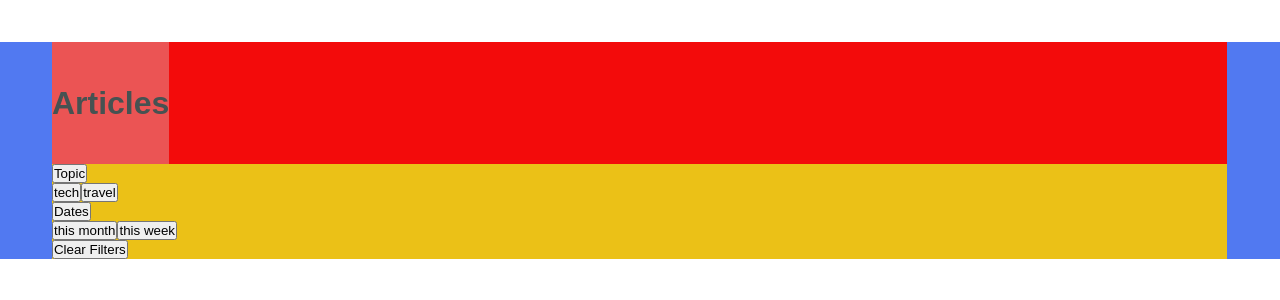
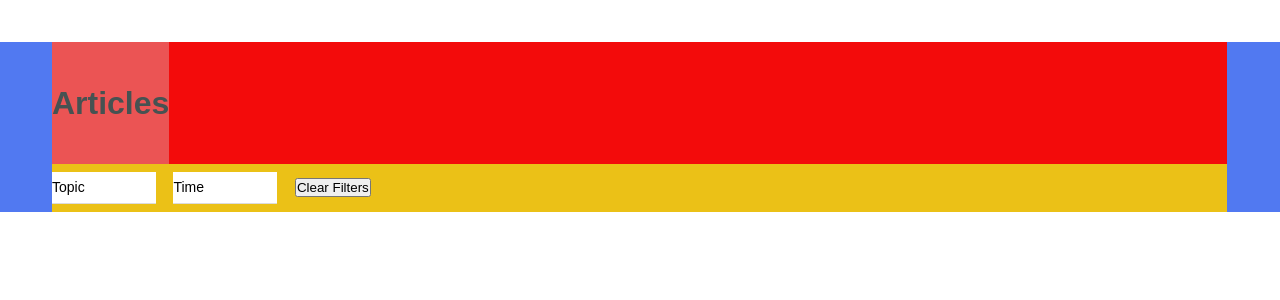
Before and after one commit to LukaszKolodziejski/XXXL_Global-News-1, a React (Create React App) app: page / in a window 1280 px wide. Shown: the top 300 px of the page. Built offline with nearby package versions, Linux system fonts and the light colour scheme.

Commit message:
styles Filter and Dropdown

```diff
--- a/src/components/Navigation/Filters/Filters.js
+++ b/src/components/Navigation/Filters/Filters.js
@@ -9,7 +9,7 @@ class Filters extends Component {
         kindOf: ["tech", "travel", "politics", "sports"],
       },
       {
-        name: "Dates",
+        name: "Time",
         kindOf: ["this month", "this week", "today"],
       },
       {
@@ -24,18 +24,18 @@ class Filters extends Component {
     return (
       <Fragment>
         <nav className={styles.Filters}>
-          <div className="dropdown">
-            <button className="dropbtn">{dropdown[0].name}</button>
-            <div className="dropdown-content">
-              <button>{dropdown[0].kindOf[0]}</button>
-              <button>{dropdown[0].kindOf[1]}</button>
+          <div className={styles.Dropdown}>
+            <button className={styles.Dropbtn}>{dropdown[0].name}</button>
+            <div className={styles.Dropdown__content}>
+              <div>{dropdown[0].kindOf[0]}</div>
+              <div>{dropdown[0].kindOf[1]}</div>
             </div>
           </div>
-          <div className="dropdown">
-            <button className="dropbtn">{dropdown[1].name}</button>
-            <div className="dropdown-content">
-              <button>{dropdown[1].kindOf[0]}</button>
-              <button>{dropdown[1].kindOf[1]}</button>
+          <div className={styles.Dropdown}>
+            <button className={styles.Dropbtn}>{dropdown[1].name}</button>
+            <div className={styles.Dropdown__content}>
+              <div>{dropdown[1].kindOf[0]}</div>
+              <div>{dropdown[1].kindOf[1]}</div>
             </div>
           </div>
           <button className="clear">Clear Filters</button>
--- a/src/components/Navigation/Filters/css/Filters.module.css
+++ b/src/components/Navigation/Filters/css/Filters.module.css
@@ -1,4 +1,52 @@
 .Filters {
   background-color: #ebc117;
+  padding: 8px 0;
+}
+
+.Dropdown {
+  position: relative;
+  display: inline-block;
+}
+
+.Dropdown__content {
+  display: none;
+  position: absolute;
+  left: 0;
+  background-color: #ffffff;
+  border: 1px solid #dcdcdc;
+  min-width: 160px;
+  -webkit-box-shadow: 0px 8px 16px 0px rgba(0, 0, 0, 0.2);
+          box-shadow: 0px 8px 16px 0px rgba(0, 0, 0, 0.2);
+  z-index: 1;
+  cursor: pointer;
+}
+
+.Dropdown:hover .Dropdown__content {
+  display: block;
+}
+
+.Dropdown__content div {
+  color: black;
+  padding: 12px 16px;
+  text-decoration: none;
+  display: block;
+}
+
+.Dropdown__content div:hover {
+  background-color: #f1f1f1;
+}
+
+.Dropbtn {
+  color: #000000;
+  border: none;
+  border-bottom: 1px solid #dcdcdc;
+  background-color: #ffffff;
+  margin-right: 17.5px;
+  height: 32px;
+  width: 104px;
+  font-size: 14px;
+  line-height: 16px;
+  text-align: left;
+  cursor: pointer;
 }
 /*# sourceMappingURL=Filters.module.css.map */
--- a/src/components/Navigation/Filters/scss/Filters.module.scss
+++ b/src/components/Navigation/Filters/scss/Filters.module.scss
@@ -1,5 +1,49 @@
 .Filters {
   background-color: rgb(235, 193, 23);
-  //   position: absolute;
-  //   top: 10.6%;
+  padding: 8px 0;
 }
+
+.Dropdown {
+  position: relative;
+  display: inline-block;
+
+  &__content {
+    display: none;
+    position: absolute;
+    left: 0;
+    background-color: #ffffff;
+    border: 1px solid #dcdcdc;
+    min-width: 160px;
+    box-shadow: 0px 8px 16px 0px rgba(0, 0, 0, 0.2);
+    z-index: 1;
+    cursor: pointer;
+
+    .Dropdown:hover & {
+      display: block;
+    }
+
+    div {
+      color: black;
+      padding: 12px 16px;
+      text-decoration: none;
+      display: block;
+      &:hover {
+        background-color: #f1f1f1;
+      }
+    }
+  }
+}
+
+.Dropbtn {
+  color: #000000;
+  border: none;
+  border-bottom: 1px solid #dcdcdc;
+  background-color: #ffffff;
+  margin-right: 17.5px;
+  height: 32px;
+  width: 104px;
+  font-size: 14px;
+  line-height: 16px;
+  text-align: left;
+  cursor: pointer;
+}
```
Also changed, not shown: 1 other file (tests, documents, lock files or other folders).
